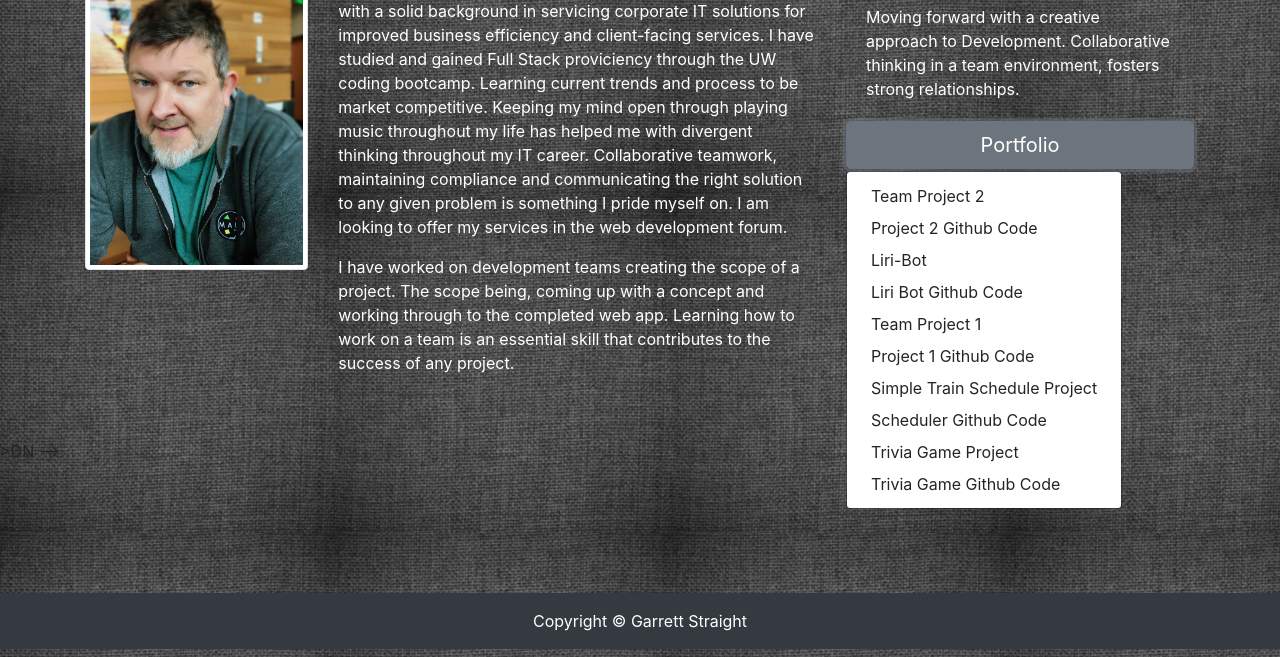
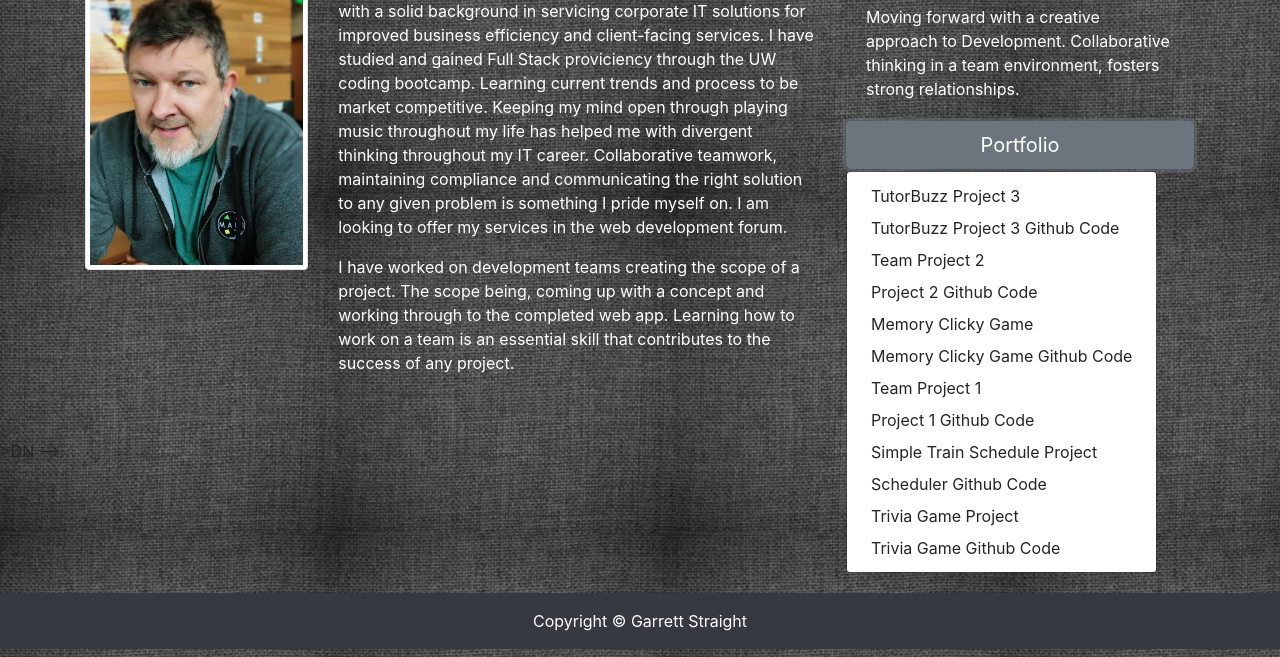
Before and after one commit to GarrettStraight/Bootstrap-Portfolio, a plain HTML site: page index.html in a window 1280 px wide. Both pictures are taken after a click on the button "Portfolio". Shown: the part 143-800 px from the top of the page. Drawn offline with nearby package versions, Linux system fonts and the light colour scheme.

Commit message:
Updating project repository

```diff
--- a/index.html
+++ b/index.html
@@ -78,10 +78,12 @@
             </a>
 
             <div class="dropdown-menu" aria-labelledby="dropdownMenuLink">
+              <a class="dropdown-item" href="https://mysterious-shelf-67322.herokuapp.com/"target="_blank">TutorBuzz Project 3</a>
+              <a class="dropdown-item" href="https://github.com/GarrettStraight/TutorBuzz/"target="_blank">TutorBuzz Project 3 Github Code</a>
               <a class="dropdown-item" href="https://murmuring-retreat-47548.herokuapp.com/"target="_blank">Team Project 2</a>
               <a class="dropdown-item" href="https://github.com/GarrettStraight/project2/"target="_blank">Project 2 Github Code</a>
-              <a class="dropdown-item" href="https://garrettstraight.github.io/Liri-Bot/"target="_blank">Liri-Bot</a>
-              <a class="dropdown-item" href="https://github.com/GarrettStraight/Liri-Bot"target="_blank">Liri Bot Github Code</a>
+              <a class="dropdown-item" href="https://garrett-eddie-app.herokuapp.com/"target="_blank">Memory Clicky Game</a>
+              <a class="dropdown-item" href="https://github.com/GarrettStraight/eddie-clicky-game"target="_blank">Memory Clicky Game Github Code</a>
               <a class="dropdown-item" href="https://garrettstraight.github.io/Team-7-First-Web-Dev-Project/"target="_blank">Team Project 1</a>
               <a class="dropdown-item" href="https://github.com/GarrettStraight/Team-7-First-Web-Dev-Project"target="_blank">Project 1 Github Code</a>
               <a class="dropdown-item" href="https://garrettstraight.github.io/SimpleTrainScheduler/"target="_blank">Simple Train Schedule Project</a>
```
